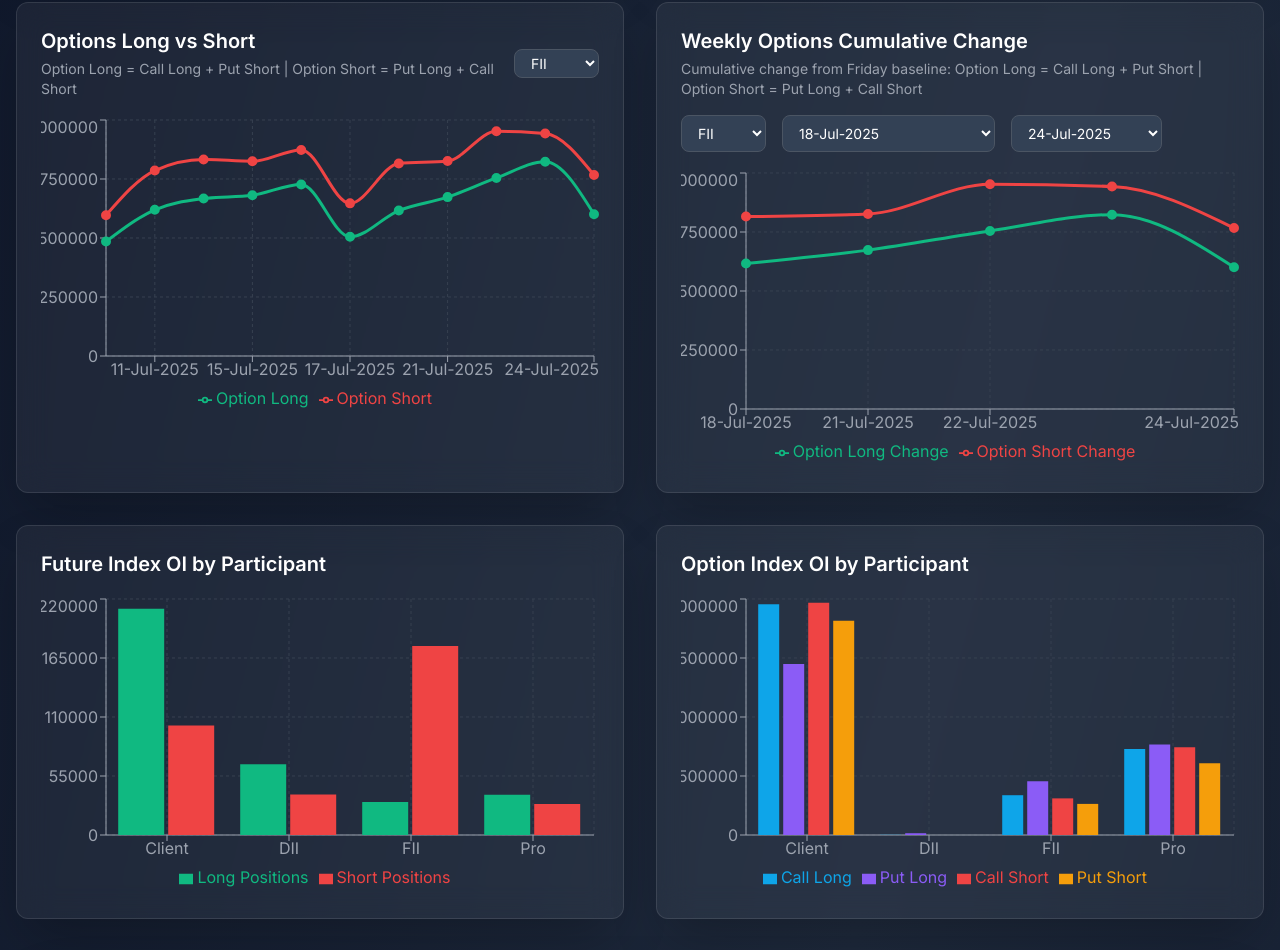
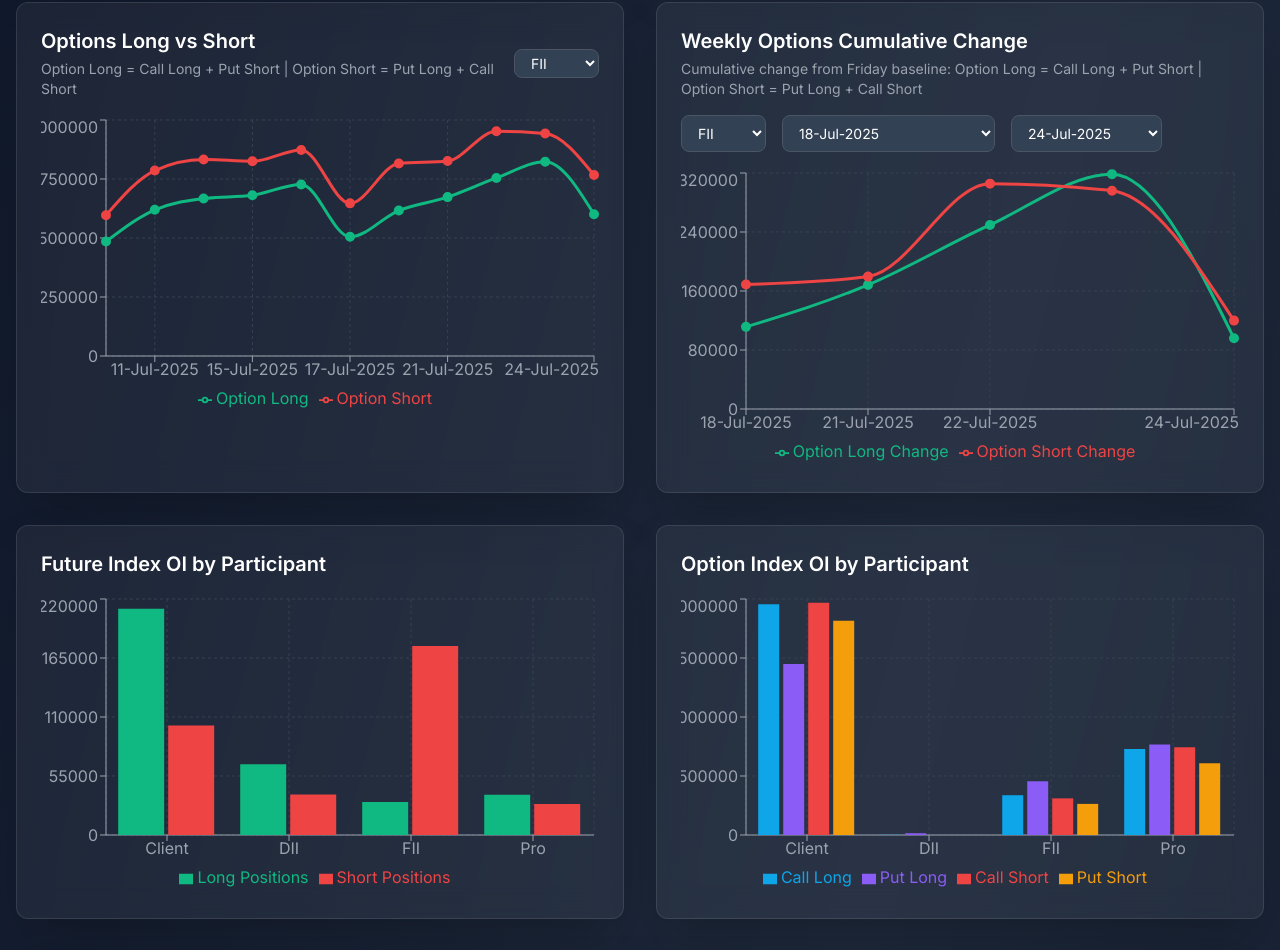
Before and after one commit to ryuzaki-ved/NSE-EOD-Data-Analyzer, a React (Vite) app in the folder my-eod-app/: page /part-oi in a window 1280 px wide. Shown: the part 790-1740 px from the top of the page. Built offline with nearby package versions, Linux system fonts and the light colour scheme.

Commit message:
All bug fixed - related to charts with operations

```diff
--- a/my-eod-app/src/components/partOI/WeeklyOptionsCumulativeChart.jsx
+++ b/my-eod-app/src/components/partOI/WeeklyOptionsCumulativeChart.jsx
@@ -82,12 +82,13 @@ const WeeklyOptionsCumulativeChart = ({ chartData }) => {
     const previousDayDate = new Date(fridayDate)
     previousDayDate.setDate(fridayDate.getDate() - 1)
 
-    const previousDayStr = previousDayDate.toLocaleDateString('en-GB', {
-      day: '2-digit',
-      month: '2-digit',
-      year: 'numeric'
-    }).split('/').reverse().join('-')
+    // Format the previous day in the same format as the data (DD-MMM-YYYY)
+    const day = previousDayDate.getDate().toString().padStart(2, '0')
+    const month = previousDayDate.toLocaleDateString('en-US', { month: 'short' })
+    const year = previousDayDate.getFullYear()
+    const previousDayStr = `${day}-${month}-${year}`
 
+    // Look for previous day data in the entire dataset, not just filtered data
     const previousDayData = chartData.find(item => item.date === previousDayStr)
 
     // Calculate Friday's change from previous day
@@ -110,6 +111,14 @@ const WeeklyOptionsCumulativeChart = ({ chartData }) => {
     // Friday's change from previous day
     const fridayOptionLongChange = fridayOptionLong - prevOptionLong
     const fridayOptionShortChange = fridayOptionShort - prevOptionShort
+
+    // Debug logging
+    console.log('Friday date:', fridayData.date)
+    console.log('Previous day string:', previousDayStr)
+    console.log('Previous day data found:', !!previousDayData)
+    console.log('Friday Option Long:', fridayOptionLong)
+    console.log('Previous Option Long:', prevOptionLong)
+    console.log('Friday Option Long Change:', fridayOptionLongChange)
 
     return filteredData.map(item => {
       const callLong = item[`${selectedParticipant}_option_index_call_long`] || 0
```
